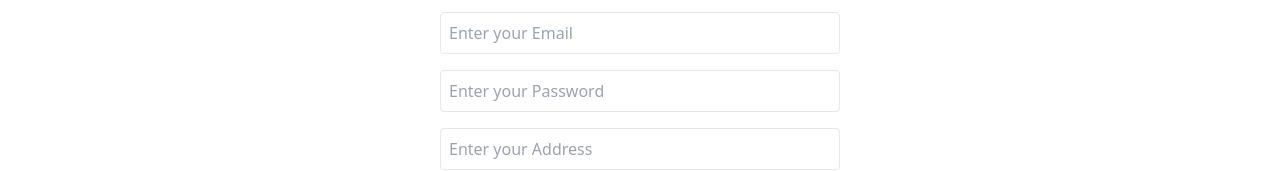
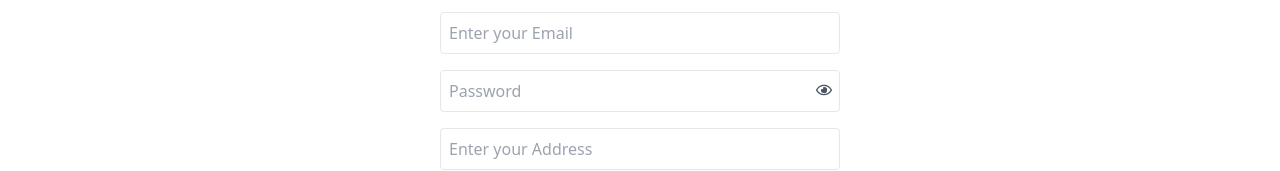
Before and after one commit to itsHellboyHere/store-ratings-app, a React (Create React App) app in the folder frontend/store-app/: page /signup in a window 1280 px wide. Shown: the part 170-341 px from the top of the page. Built offline with nearby package versions, Linux system fonts and the light colour scheme.

Commit message:
added seen-pass- in-signup

```diff
--- a/frontend/store-app/src/pages/Signup.jsx
+++ b/frontend/store-app/src/pages/Signup.jsx
@@ -1,6 +1,7 @@
 import React, { useState } from 'react'
 import axios from '../api/axios'
 import toast from 'react-hot-toast'
+import { FaRegEye, FaRegEyeSlash } from "react-icons/fa";
 import { Navigate, useNavigate } from 'react-router-dom'
 const Signup = () => {
     const navigate = useNavigate()
@@ -12,6 +13,7 @@ const Signup = () => {
     })
     const [loading, setLoading] = useState(false)
     const [error, setError] = useState(null)
+    const [showPassword, setShowPassword] = useState(false);
     const handleChange = (e) => {
         const { name, value } = e.target;
 
@@ -20,6 +22,9 @@ const Signup = () => {
             [name]: value
         }));
     }
+    const togglePasswordVisibility = () => {
+        setShowPassword((prev) => !prev);
+    };
     const handleSubmit = async (e) => {
         e.preventDefault()
         try {
@@ -59,15 +64,25 @@ const Signup = () => {
                     className="w-full p-2 border rounded"
                     required
                 />
+                <div className="relative">
                     <input
                         name='password'
-                    type="password"
+                        type={showPassword ? "text" : "password"}
                         value={user.password}
                         onChange={handleChange}
-                    placeholder="Enter your Password"
-                    className="w-full p-2 border rounded"
+                        placeholder="Password"
+                        className="w-full p-2 border rounded pr-10"
                         required
                     />
+                    <button
+                        type="button"
+                        onClick={togglePasswordVisibility}
+                        className="absolute right-2 top-3 text-gray-600"
+                        tabIndex={-1}
+                    >
+                        {showPassword ? <FaRegEyeSlash /> : <FaRegEye />}
+                    </button>
+                </div>
                 <input
                     name='address'
                     type="text"
```
Lines whose indentation alone changed are shown as unchanged.
